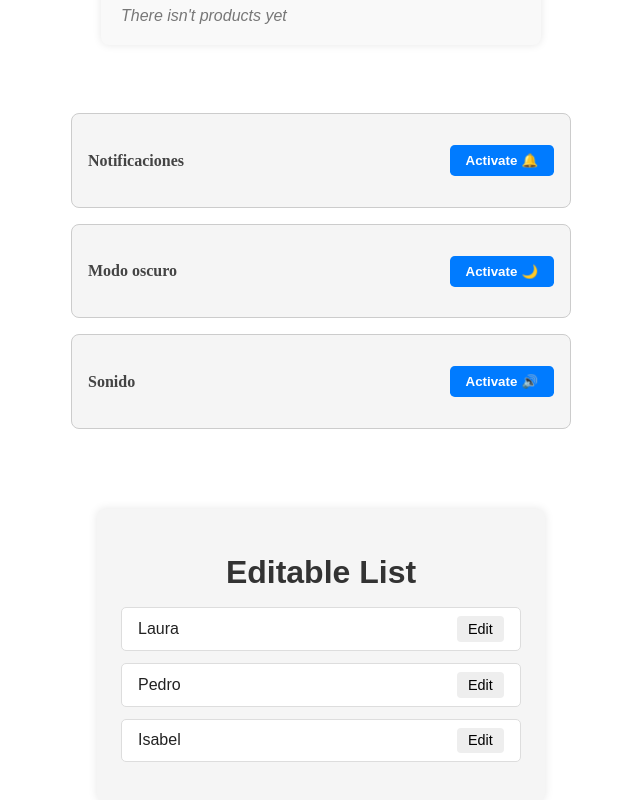
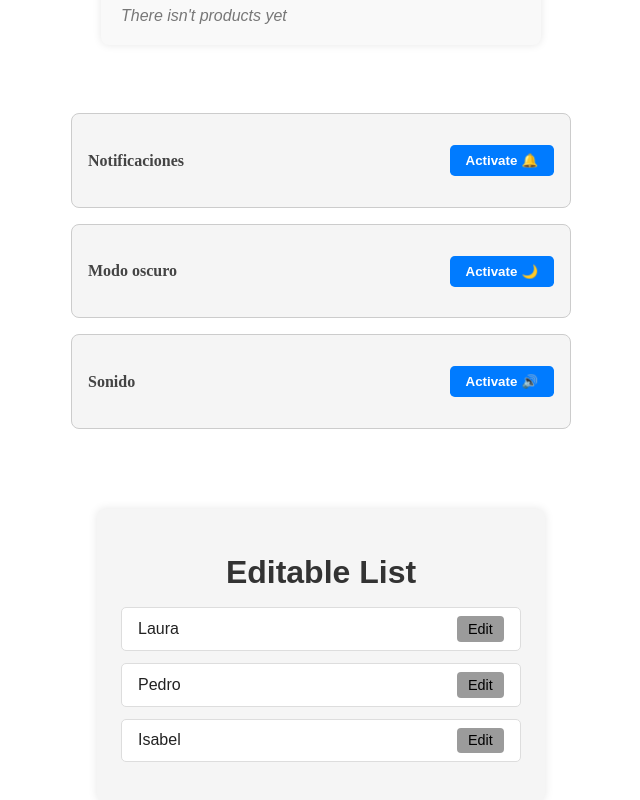
Before and after one commit to Fernando-Herrero/react-conditions-lists, a React (Vite) app: page / in a window 1280 px wide. Shown: the part 1721-2521 px from the top of the page, without its empty margins (319-959 px from the left). Built offline with nearby package versions, Linux system fonts and the light colour scheme.

Commit message:
refactor(EditableList): hide edit button when click on it until you set name then appear again

```diff
--- a/src/components/EditableList/EditableList.css
+++ b/src/components/EditableList/EditableList.css
@@ -59,7 +59,7 @@
 	background-color: #007bff;
 	border: none;
 	border-radius: 4px;
-	color: white;
+	color: black;
 	cursor: pointer;
 	transition: background-color 0.3s ease;
 }
@@ -69,7 +69,7 @@
 }
 
 .editable-list button {
-	background-color: #eee;
+	background-color: rgb(155, 155, 155);
 	border: none;
 	padding: 0.3rem 0.7rem;
 	border-radius: 4px;
--- a/src/components/EditableList/EditableList.jsx
+++ b/src/components/EditableList/EditableList.jsx
@@ -51,7 +51,7 @@ export const Editablelist = () => {
 								<button onClick={onSetName}>Set Name</button>
 							</div>
 						)}
-						<button onClick={() => onEditeNameList(index)}>Edit</button>
+						{editName !== index && <button onClick={() => onEditeNameList(index)}>Edit</button>}
 					</li>
 				))}
 			</ul>
```
